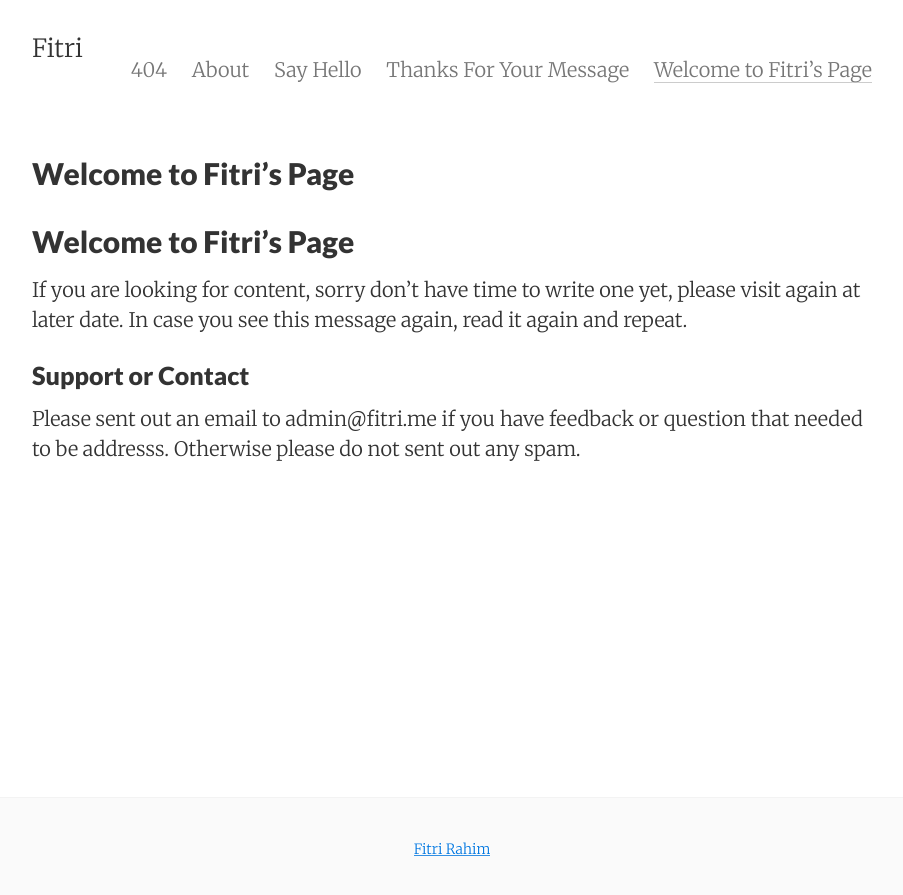
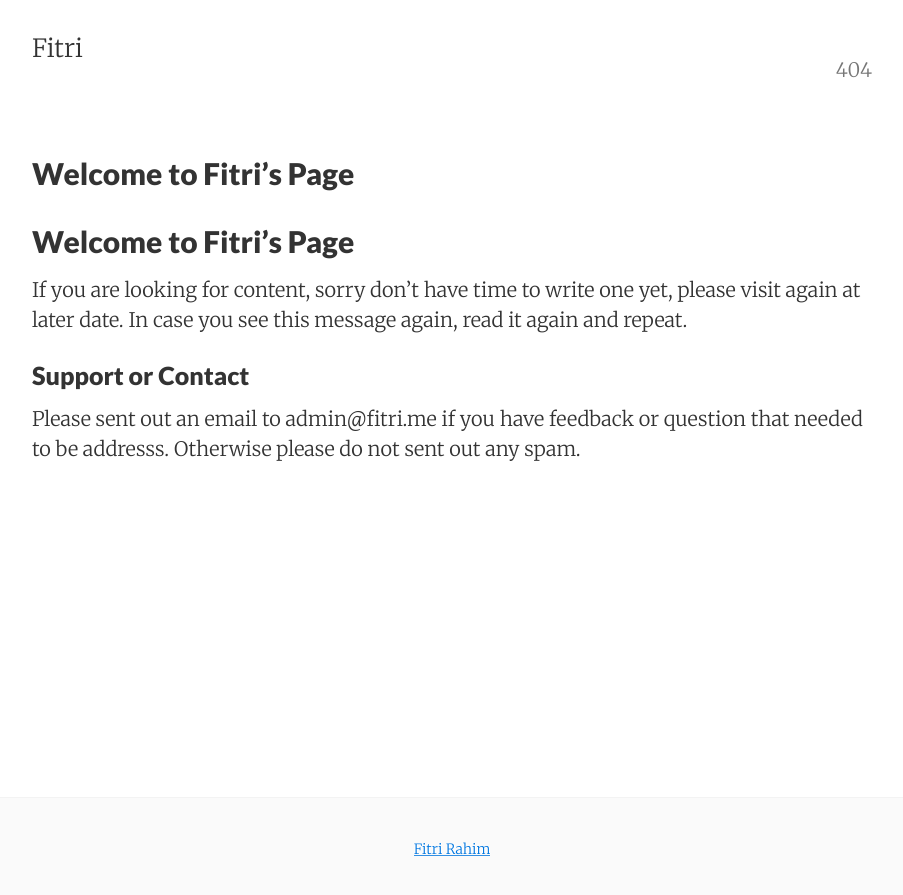
Before and after one commit to fitri/fitri.github.io, a Jekyll site: the page built from index.md, in a window 1280 px wide. Shown: the top 895 px of the page, without its empty margins (188-1091 px from the left). Built offline with Jekyll 4.4.1, drawn with Linux system fonts in a browser that asks for light colours; our own code applies the rules of GitHub Pages for plain Markdown files; the list of posts is cut into pages by our own code; part of the change alters nothing that is shown.

Commit message:
new method of empty list

```diff
--- a/_config.yml
+++ b/_config.yml
@@ -6,7 +6,8 @@ description: "Coding and short tips for fast reference. I explain things in a ve
 baseurl: ""
 url: "http://fitri.me"
 date_format: "%b %-d, %Y"
-header_pages: []
+header_pages:
+        - title: ""
 # Google services
 google_verification:
 # Use either direct GA implementation or set up GTM account
```
